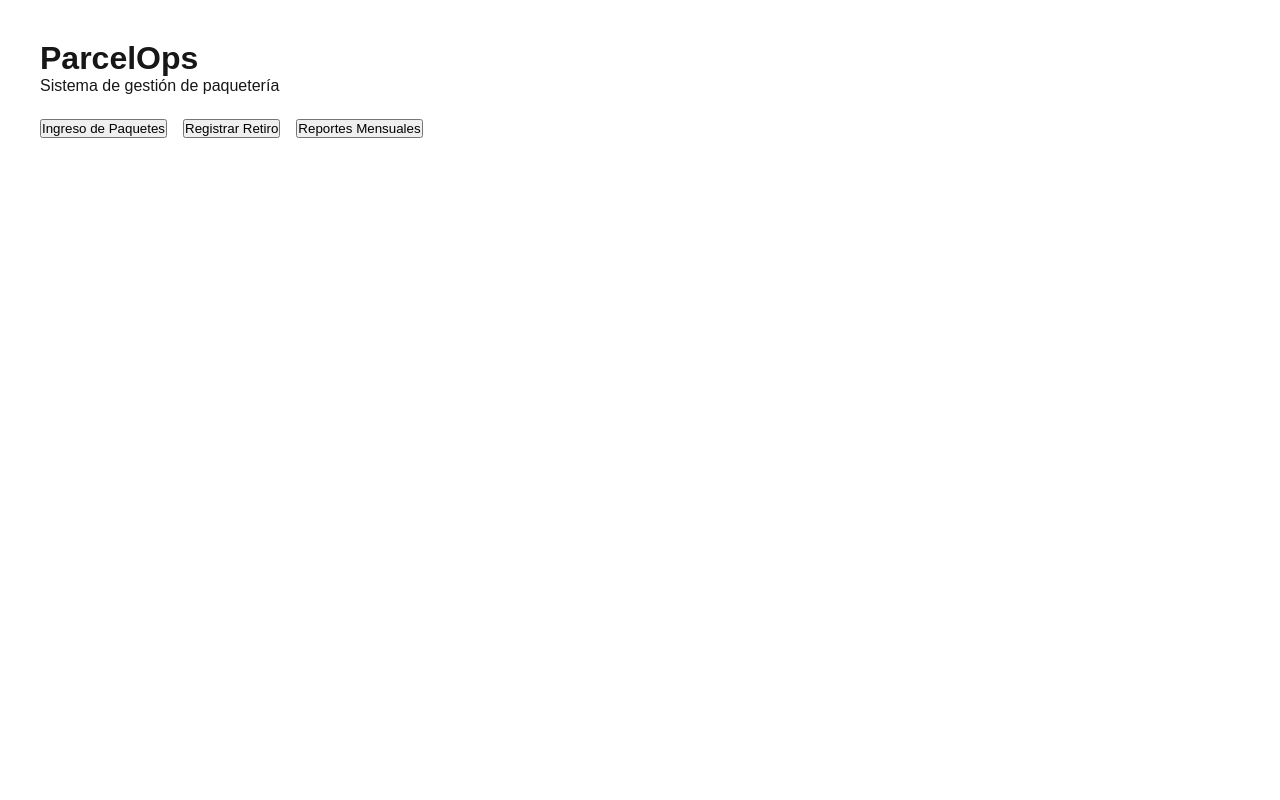
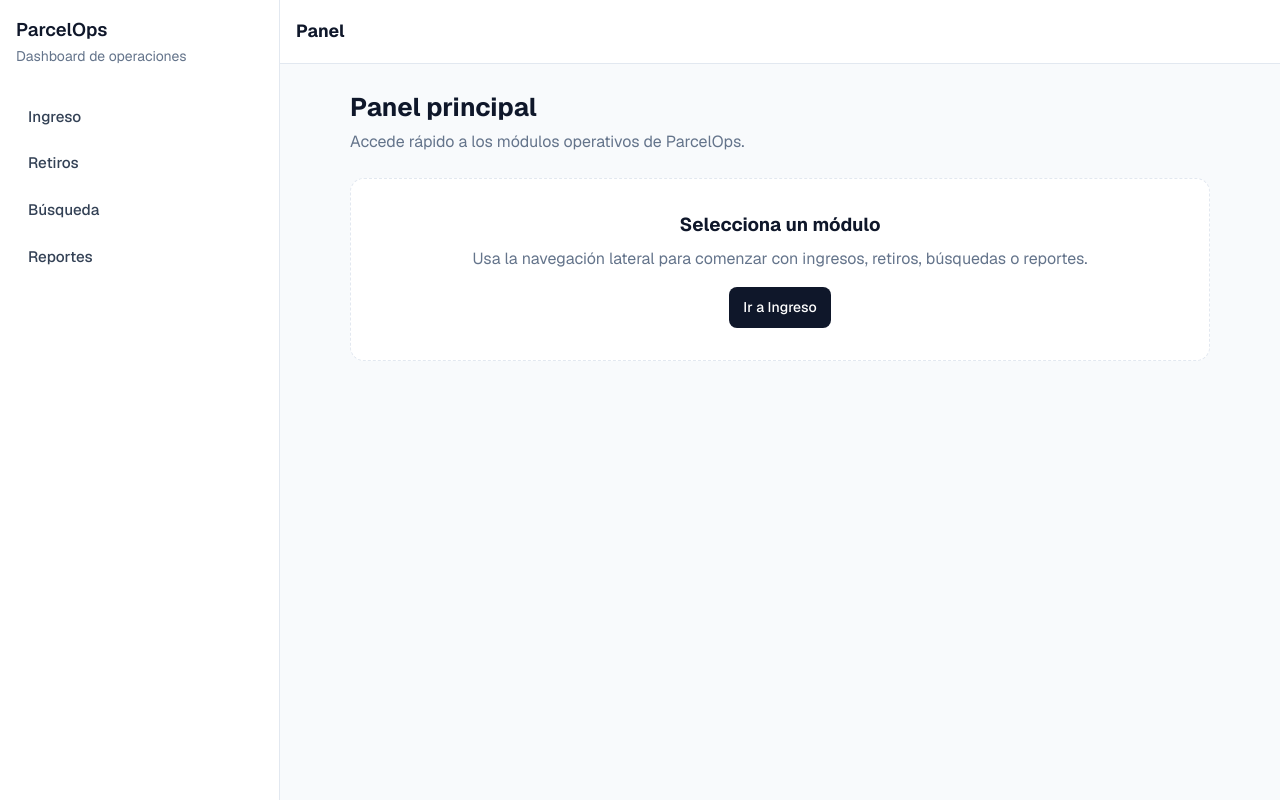
Before and after one commit to niiqo/ParcelOps, a Next.js app: page / in a window 1280 px wide. Built offline with nearby package versions, Linux system fonts and the light colour scheme.

Commit message:
feat(ui): add reusable app shell and base state components

```diff
--- a/src/app/globals.css
+++ b/src/app/globals.css
@@ -1,33 +1,25 @@
 :root {
-  --background: #ffffff;
-  --foreground: #171717;
+  --background: #f8fafc;
+  --foreground: #0f172a;
+  --muted: #64748b;
+  --border: #e2e8f0;
 }
 
-@media (prefers-color-scheme: dark) {
-  :root {
-    --background: #0a0a0a;
-    --foreground: #ededed;
-  }
+* {
+  box-sizing: border-box;
 }
 
 html,
 body {
-  max-width: 100vw;
-  overflow-x: hidden;
+  min-height: 100%;
 }
 
 body {
+  margin: 0;
+  background: var(--background);
   color: var(--foreground);
-  background: var(--background);
-  font-family: Arial, Helvetica, sans-serif;
-  -webkit-font-smoothing: antialiased;
-  -moz-osx-font-smoothing: grayscale;
-}
-
-* {
-  box-sizing: border-box;
-  padding: 0;
-  margin: 0;
+  font-family: var(--font-geist-sans), Inter, "Segoe UI", sans-serif;
+  line-height: 1.5;
 }
 
 a {
@@ -35,8 +27,220 @@ a {
   text-decoration: none;
 }
 
-@media (prefers-color-scheme: dark) {
-  html {
-    color-scheme: dark;
+.app-shell {
+  min-height: 100dvh;
+}
+
+.app-shell__layout {
+  display: flex;
+  min-height: 100dvh;
+}
+
+.app-shell__sidebar {
+  width: 280px;
+  border-right: 1px solid var(--border);
+  background: #fff;
+  padding: 16px;
+}
+
+.app-shell__brand p {
+  margin: 0;
+  font-size: 1.15rem;
+  font-weight: 600;
+}
+
+.app-shell__brand span {
+  color: var(--muted);
+  font-size: 0.875rem;
+}
+
+.app-shell__nav-list {
+  margin: 28px 0 0;
+  padding: 0;
+  list-style: none;
+  display: grid;
+  gap: 4px;
+}
+
+.app-shell__nav-link {
+  display: block;
+  border-radius: 10px;
+  padding: 10px 12px;
+  color: #334155;
+  font-size: 0.95rem;
+  font-weight: 500;
+}
+
+.app-shell__nav-link:hover {
+  background: #f1f5f9;
+}
+
+.app-shell__nav-link.is-active {
+  background: #0f172a;
+  color: #fff;
+}
+
+.app-shell__content {
+  flex: 1;
+  min-width: 0;
+}
+
+.app-shell__header {
+  position: sticky;
+  top: 0;
+  z-index: 20;
+  border-bottom: 1px solid var(--border);
+  background: rgba(255, 255, 255, 0.95);
+  backdrop-filter: blur(4px);
+  display: flex;
+  align-items: center;
+  gap: 12px;
+  padding: 0 16px;
+  height: 64px;
+}
+
+.app-shell__header h1 {
+  margin: 0;
+  font-size: 1.1rem;
+}
+
+.app-shell__header #app-shell-actions {
+  margin-left: auto;
+}
+
+.app-shell__main {
+  padding: 24px 20px;
+}
+
+.app-shell__menu-btn {
+  display: none;
+}
+
+.dashboard-home {
+  margin: 0 auto;
+  max-width: 860px;
+}
+
+.dashboard-home__cta {
+  display: inline-flex;
+  border-radius: 8px;
+  padding: 10px 14px;
+  background: #0f172a;
+  color: #fff;
+  font-size: 0.875rem;
+  font-weight: 500;
+}
+
+.base-page-header {
+  margin-bottom: 24px;
+  display: flex;
+  align-items: flex-start;
+  justify-content: space-between;
+  gap: 16px;
+}
+
+.base-page-header h2 {
+  margin: 0;
+  font-size: 1.6rem;
+}
+
+.base-page-header p {
+  margin: 4px 0 0;
+  color: var(--muted);
+}
+
+.base-empty-state {
+  border: 1px dashed var(--border);
+  border-radius: 14px;
+  background: #fff;
+  padding: 32px;
+  text-align: center;
+}
+
+.base-empty-state h3 {
+  margin: 0;
+}
+
+.base-empty-state p {
+  margin: 8px 0 0;
+  color: var(--muted);
+}
+
+.base-empty-state__cta {
+  margin-top: 16px;
+}
+
+.base-loading-state {
+  display: grid;
+  gap: 10px;
+}
+
+.base-loading-state__line {
+  height: 14px;
+  border-radius: 8px;
+  background: #e2e8f0;
+  animation: pulse 1.2s ease-in-out infinite;
+}
+
+.base-error-state {
+  border: 1px solid #fecaca;
+  border-radius: 12px;
+  background: #fff1f2;
+  color: #be123c;
+  padding: 16px;
+}
+
+.base-error-state p {
+  margin: 0;
+}
+
+.base-error-state button {
+  margin-top: 12px;
+  border: 0;
+  border-radius: 8px;
+  padding: 8px 12px;
+  background: #e11d48;
+  color: #fff;
+  cursor: pointer;
+}
+
+@keyframes pulse {
+  0%,
+  100% {
+    opacity: 1;
+  }
+  50% {
+    opacity: 0.45;
   }
 }
+
+@media (max-width: 1024px) {
+  .app-shell__sidebar {
+    position: fixed;
+    inset: 0 auto 0 0;
+    z-index: 40;
+    transform: translateX(-100%);
+    transition: transform 0.2s ease;
+  }
+
+  .app-shell__sidebar.is-open {
+    transform: translateX(0);
+  }
+
+  .app-shell__backdrop {
+    position: fixed;
+    inset: 0;
+    z-index: 30;
+    border: 0;
+    background: rgba(15, 23, 42, 0.45);
+  }
+
+  .app-shell__menu-btn {
+    display: inline-flex;
+    border: 1px solid var(--border);
+    border-radius: 8px;
+    background: #fff;
+    padding: 7px 10px;
+    cursor: pointer;
+  }
+}
--- a/src/app/layout.tsx
+++ b/src/app/layout.tsx
@@ -1,6 +1,7 @@
 import type { Metadata } from "next";
 import { Geist, Geist_Mono } from "next/font/google";
 import "./globals.css";
+import AppShell from "@/components/AppShell";
 
 const geistSans = Geist({
   variable: "--font-geist-sans",
@@ -13,8 +14,8 @@ const geistMono = Geist_Mono({
 });
 
 export const metadata: Metadata = {
-  title: "Create Next App",
-  description: "Generated by create next app",
+  title: "ParcelOps",
+  description: "Sistema de gestión de paquetería",
 };
 
 export default function RootLayout({
@@ -23,9 +24,9 @@ export default function RootLayout({
   children: React.ReactNode;
 }>) {
   return (
-    <html lang="en">
-      <body className={`${geistSans.variable} ${geistMono.variable}`}>
-        {children}
+    <html lang="es">
+      <body className={`${geistSans.variable} ${geistMono.variable} antialiased`}>
+        <AppShell>{children}</AppShell>
       </body>
     </html>
   );
--- a/src/app/page.tsx
+++ b/src/app/page.tsx
@@ -1,24 +1,24 @@
 import Link from "next/link";
+import PageHeader from "@/components/base/PageHeader";
+import EmptyState from "@/components/base/EmptyState";
 
 export default function Home() {
   return (
-    <div style={{ padding: 40 }}>
-      <h1>ParcelOps</h1>
-      <p>Sistema de gestión de paquetería</p>
+    <div className="dashboard-home">
+      <PageHeader
+        title="Panel principal"
+        description="Accede rápido a los módulos operativos de ParcelOps."
+      />
 
-      <div style={{ display: "flex", gap: 16, marginTop: 24 }}>
-        <Link href="/ingreso">
-          <button>Ingreso de Paquetes</button>
-        </Link>
-
-        <Link href="/retiro">
-          <button>Registrar Retiro</button>
-        </Link>
-
-        <Link href="/reportes">
-          <button>Reportes Mensuales</button>
-        </Link>
-      </div>
+      <EmptyState
+        title="Selecciona un módulo"
+        description="Usa la navegación lateral para comenzar con ingresos, retiros, búsquedas o reportes."
+        cta={
+          <Link href="/ingreso" className="dashboard-home__cta">
+            Ir a Ingreso
+          </Link>
+        }
+      />
     </div>
   );
 }
--- /dev/null
+++ b/src/components/AppShell.tsx
@@ -0,0 +1,106 @@
+"use client";
+
+import type { ReactNode } from "react";
+import Link from "next/link";
+import { usePathname } from "next/navigation";
+import { useMemo, useState } from "react";
+
+type AppShellProps = {
+  children: ReactNode;
+};
+
+type NavItem = {
+  href: string;
+  label: string;
+};
+
+const NAV_ITEMS: NavItem[] = [
+  { href: "/ingreso", label: "Ingreso" },
+  { href: "/retiro", label: "Retiros" },
+  { href: "/busqueda", label: "Búsqueda" },
+  { href: "/reportes", label: "Reportes" },
+];
+
+const PAGE_TITLES: Record<string, string> = {
+  "/": "Panel",
+  "/ingreso": "Ingreso",
+  "/retiro": "Retiros",
+  "/busqueda": "Búsqueda",
+  "/reportes": "Reportes",
+};
+
+const SHELL_EXCLUDED_PREFIXES = ["/login"];
+
+export default function AppShell({ children }: AppShellProps) {
+  const pathname = usePathname();
+  const [mobileOpen, setMobileOpen] = useState(false);
+
+  const isExcluded = useMemo(
+    () => SHELL_EXCLUDED_PREFIXES.some((prefix) => pathname.startsWith(prefix)),
+    [pathname],
+  );
+
+  const title = PAGE_TITLES[pathname] ?? "ParcelOps";
+
+  if (isExcluded) return <>{children}</>;
+
+  return (
+    <div className="app-shell">
+      <div className="app-shell__layout">
+        <aside className={`app-shell__sidebar ${mobileOpen ? "is-open" : ""}`}>
+          <div className="app-shell__brand">
+            <p>ParcelOps</p>
+            <span>Dashboard de operaciones</span>
+          </div>
+
+          <nav>
+            <ul className="app-shell__nav-list">
+              {NAV_ITEMS.map((item) => {
+                const isActive = pathname.startsWith(item.href);
+
+                return (
+                  <li key={item.href}>
+                    <Link
+                      href={item.href}
+                      onClick={() => setMobileOpen(false)}
+                      className={`app-shell__nav-link ${isActive ? "is-active" : ""}`}
+                    >
+                      {item.label}
+                    </Link>
+                  </li>
+                );
+              })}
+            </ul>
+          </nav>
+        </aside>
+
+        {mobileOpen ? (
+          <button
+            type="button"
+            className="app-shell__backdrop"
+            onClick={() => setMobileOpen(false)}
+            aria-label="Cerrar menú"
+          />
+        ) : null}
+
+        <div className="app-shell__content">
+          <header className="app-shell__header">
+            <button
+              type="button"
+              className="app-shell__menu-btn"
+              onClick={() => setMobileOpen((prev) => !prev)}
+              aria-expanded={mobileOpen}
+              aria-label="Abrir menú"
+            >
+              ☰
+            </button>
+            <h1>{title}</h1>
+            <div id="app-shell-actions" />
+          </header>
+
+          <main className="app-shell__main">{children}</main>
+        </div>
+      </div>
+    </div>
+  );
+}
--- /dev/null
+++ b/src/components/base/EmptyState.tsx
@@ -0,0 +1,19 @@
+import type { ReactNode } from "react";
+
+type EmptyStateProps = {
+  icon?: ReactNode;
+  title: string;
+  description: string;
+  cta?: ReactNode;
+};
+
+export default function EmptyState({ icon, title, description, cta }: EmptyStateProps) {
+  return (
+    <div className="base-empty-state">
+      {icon ? <div className="base-empty-state__icon">{icon}</div> : null}
+      <h3>{title}</h3>
+      <p>{description}</p>
+      {cta ? <div className="base-empty-state__cta">{cta}</div> : null}
+    </div>
+  );
+}
--- /dev/null
+++ b/src/components/base/PageHeader.tsx
@@ -0,0 +1,19 @@
+import type { ReactNode } from "react";
+
+type PageHeaderProps = {
+  title: string;
+  description?: string;
+  actions?: ReactNode;
+};
+
+export default function PageHeader({ title, description, actions }: PageHeaderProps) {
+  return (
+    <div className="base-page-header">
+      <div>
+        <h2>{title}</h2>
+        {description ? <p>{description}</p> : null}
+      </div>
+      {actions ? <div>{actions}</div> : null}
+    </div>
+  );
+}
```
Also changed, not shown: src/app/(app)/layout.tsx (+1 -7 lines), src/components/base/ErrorState.tsx (added, +17 -0 lines), src/components/base/LoadingState.tsx (added, +13 -0 lines).
